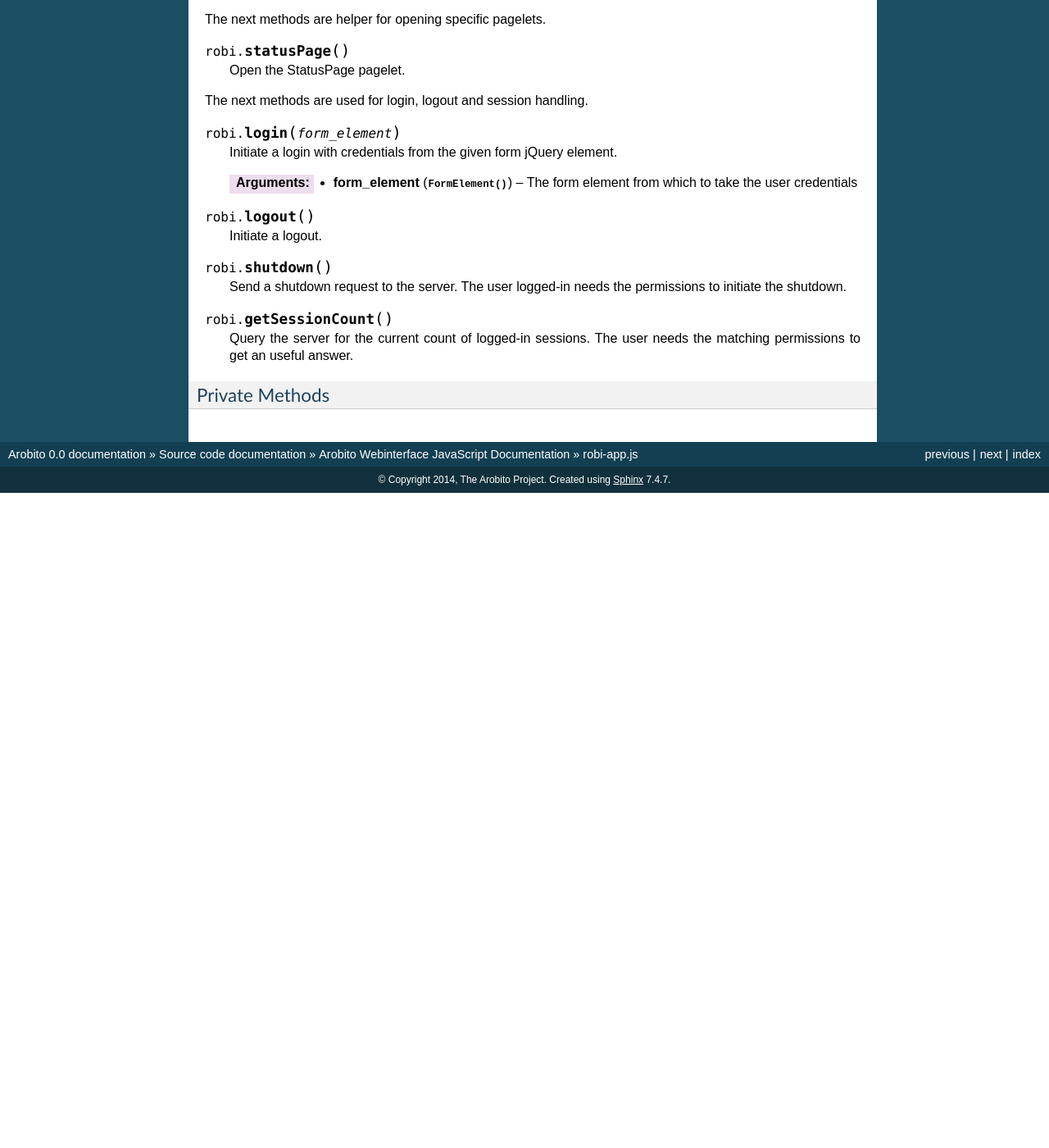
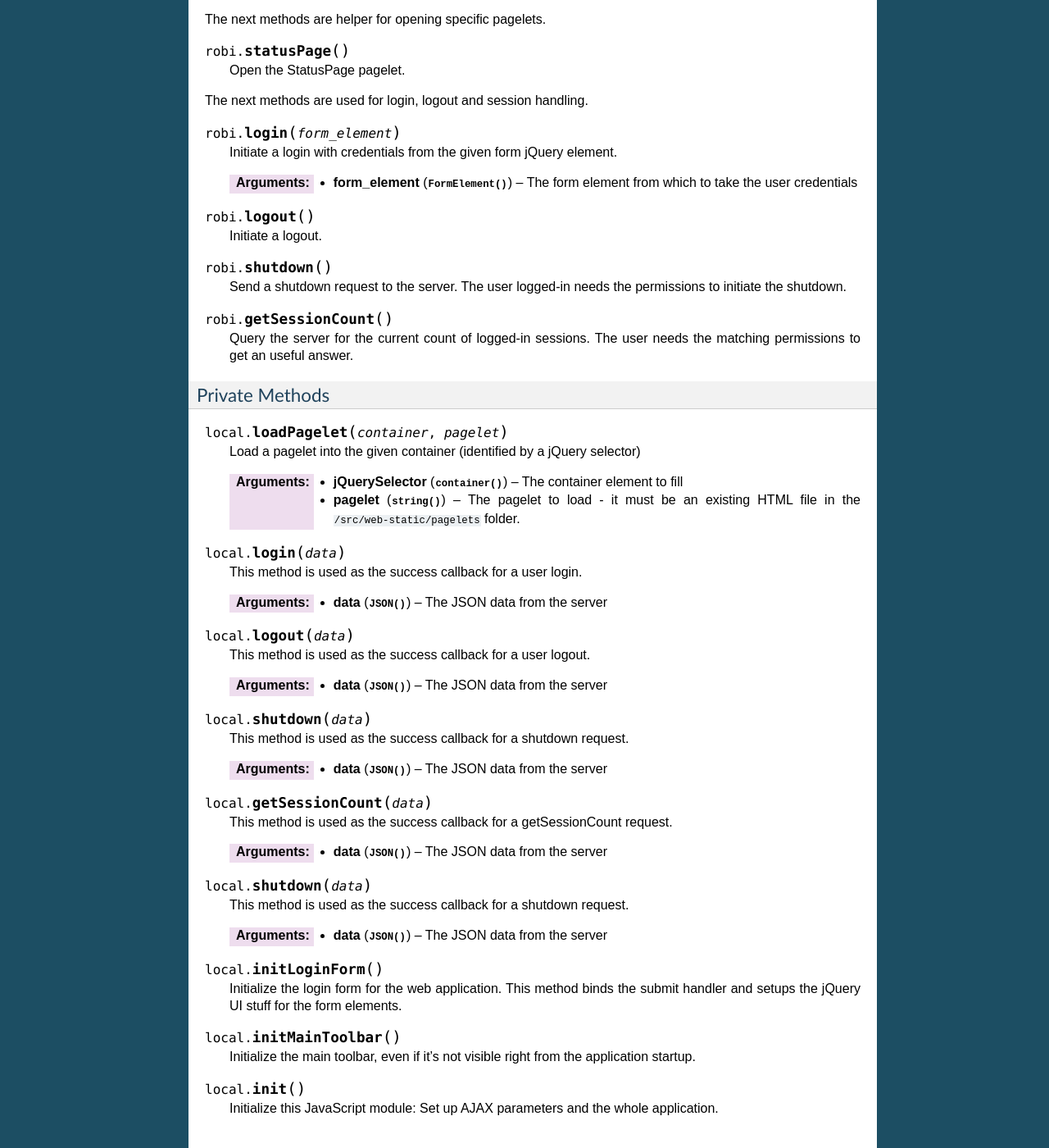
Before and after one commit to arobito/arobito-docs, a Sphinx documentation site: the page built from source/web-js/robi-app.rst, in a window 1280 px wide and 1400 px high, scrolled down 1151 px. Shown: the whole window at 82% size. Built offline with Sphinx 7.4.7, drawn with Linux system fonts in a browser that asks for light colours; pages that are not in the unit, such as notebooks, are missing from menus; before the commit the page ends 1752 px from its top, so only the background shows below that; some of the changed text lies outside the part shown.

Commit message:
Private JS methods now in documentation

```diff
--- a/source/web-js/robi-app.rst
+++ b/source/web-js/robi-app.rst
@@ -112,3 +112,54 @@ The next methods are used for login, logout and session handling.
 
 Private Methods
 ...............
+
+.. js:function:: local.loadPagelet(container, pagelet)
+
+   Load a pagelet into the given container (identified by a jQuery selector)
+
+   :param container jQuerySelector: The container element to fill
+   :param string pagelet:
+       The pagelet to load - it must be an existing HTML file in the ``/src/web-static/pagelets`` folder.
+
+.. js:function:: local.login(data)
+
+   This method is used as the success callback for a user login.
+
+   :param JSON data: The JSON data from the server
+
+.. js:function:: local.logout(data)
+
+   This method is used as the success callback for a user logout.
+
+   :param JSON data: The JSON data from the server
+
+.. js:function:: local.shutdown(data)
+
+   This method is used as the success callback for a shutdown request.
+
+   :param JSON data: The JSON data from the server
+
+.. js:function:: local.getSessionCount(data)
+
+   This method is used as the success callback for a getSessionCount request.
+
+   :param JSON data: The JSON data from the server
+
+.. js:function:: local.shutdown(data)
+
+   This method is used as the success callback for a shutdown request.
+
+   :param JSON data: The JSON data from the server
+
+.. js:function:: local.initLoginForm()
+
+   Initialize the login form for the web application. This method binds the submit handler and setups the jQuery UI
+   stuff for the form elements.
+
+.. js:function:: local.initMainToolbar()
+
+   Initialize the main toolbar, even if it's not visible right from the application startup.
+
+.. js:function:: local.init()
+
+   Initialize this JavaScript module: Set up AJAX parameters and the whole application.
```
